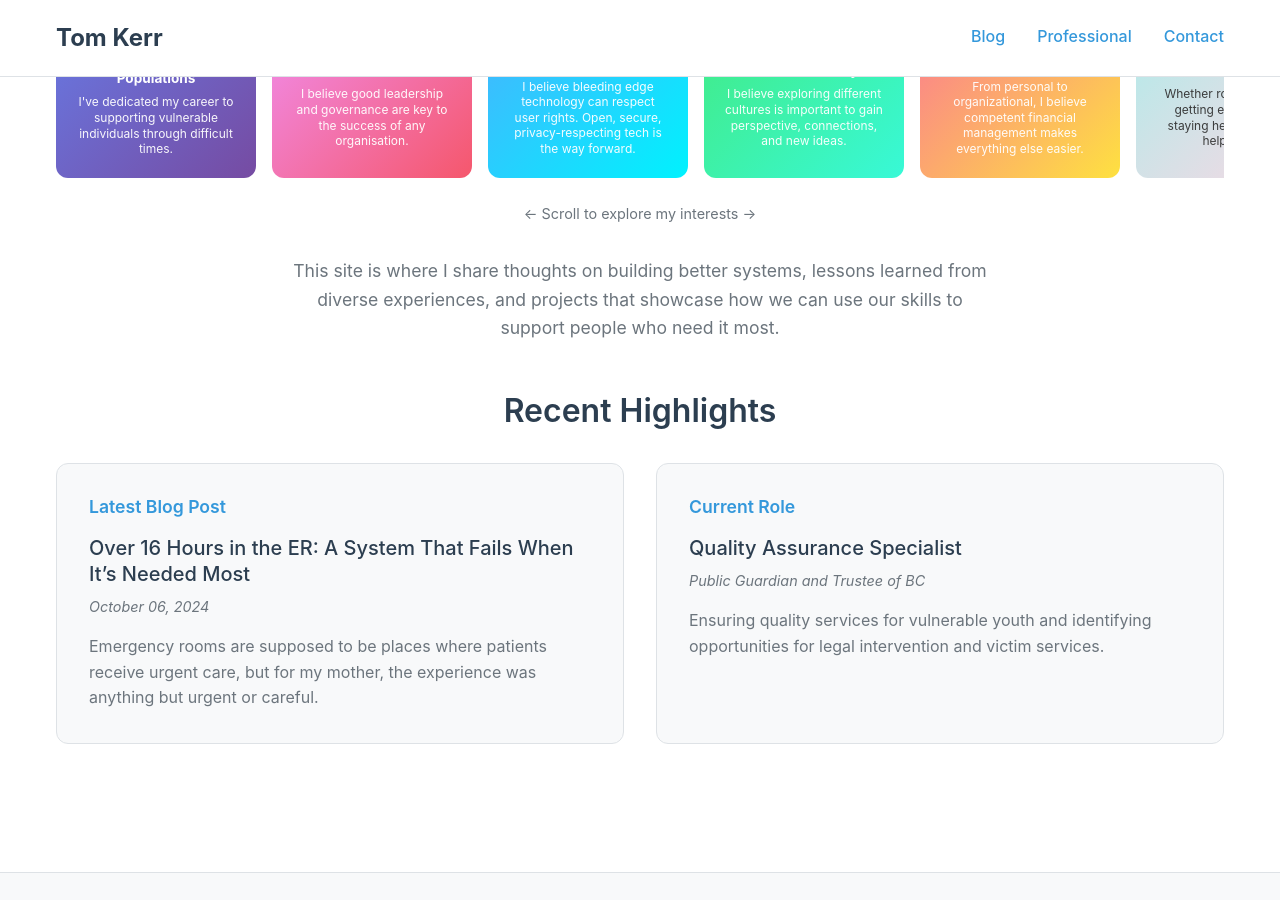
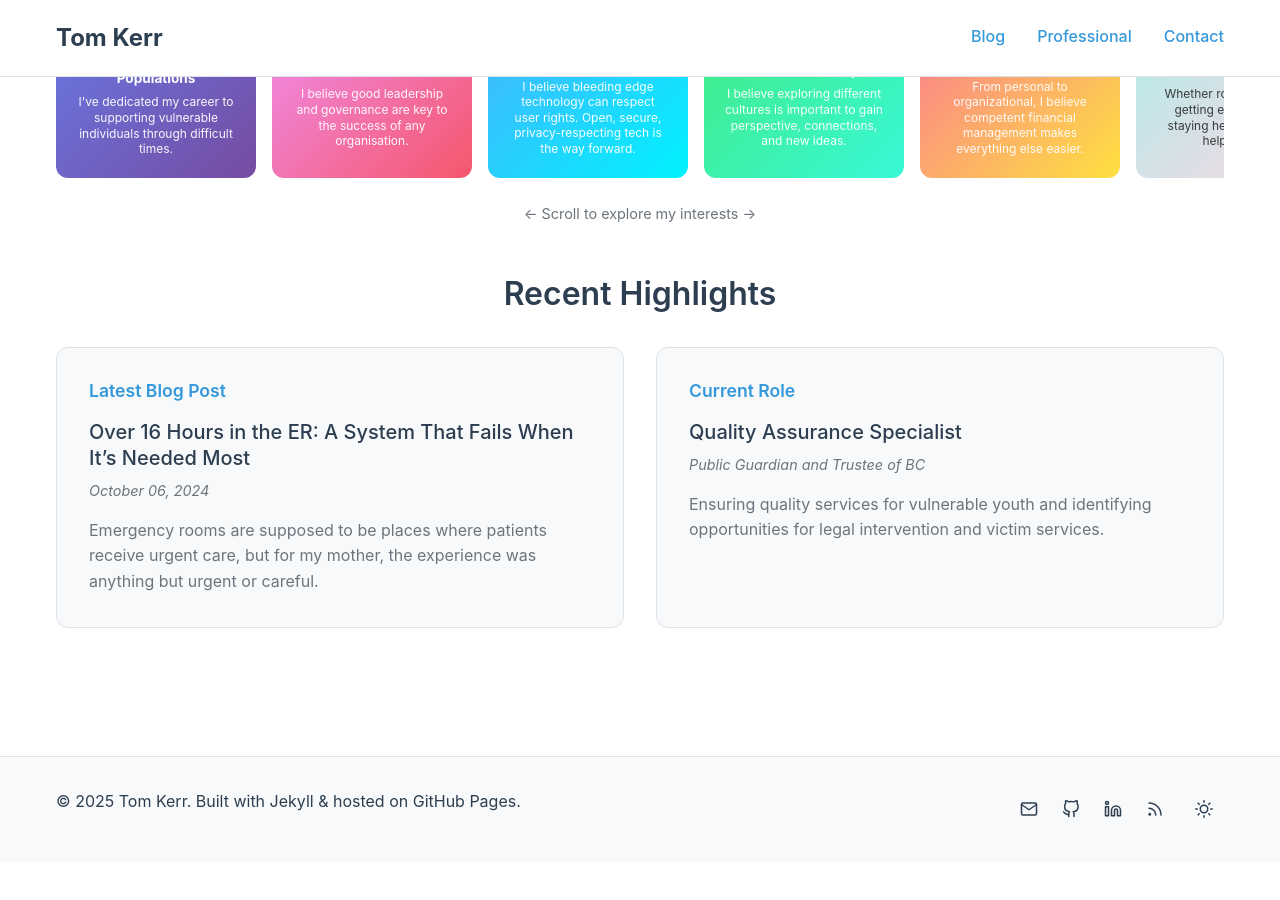
Before and after one commit to TDK250/Toms-Site, a Jekyll site: the page built from index.md, in a window 1280 px wide and 900 px high, scrolled down 619 px. Built offline with Jekyll 4.4.1, drawn with Linux system fonts in a browser that asks for light colours; after the commit the page ends 1481 px from its top, so only the background shows below that.

Commit message:
Update index.md

```diff
--- a/index.md
+++ b/index.md
@@ -63,8 +63,6 @@ title: Home
     </div>
     <div class="scroll-hint">← Scroll to explore my interests →</div>
   </div>
-
-  <p class="site-description">This site is where I share thoughts on building better systems, lessons learned from diverse experiences, and projects that showcase how we can use our skills to support people who need it most.</p>
 </section>
 
 <section class="highlights-section">
```
